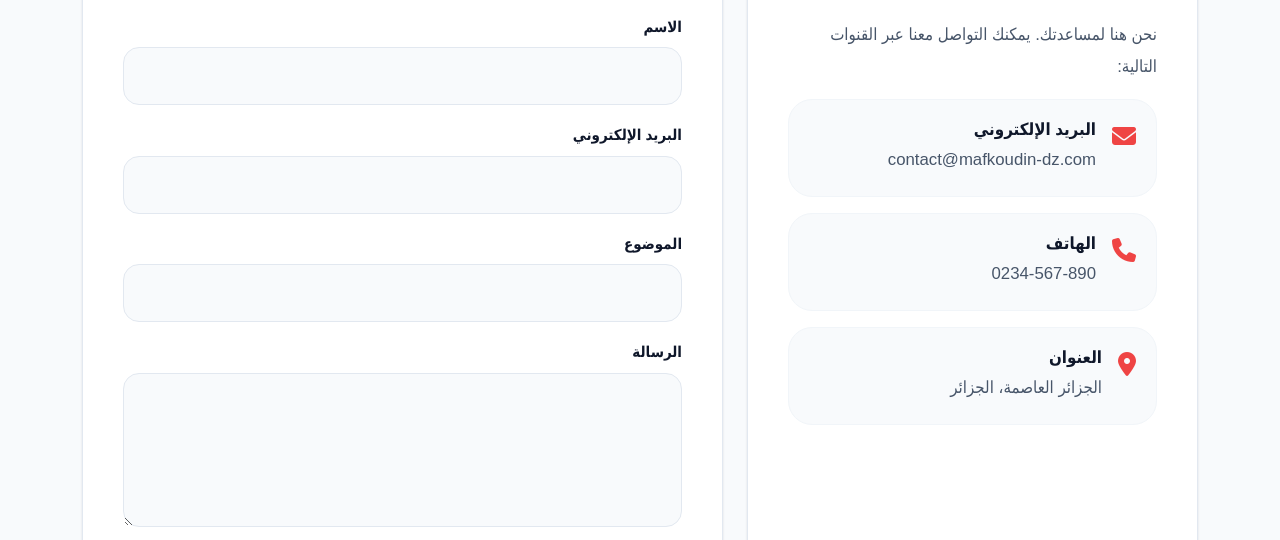
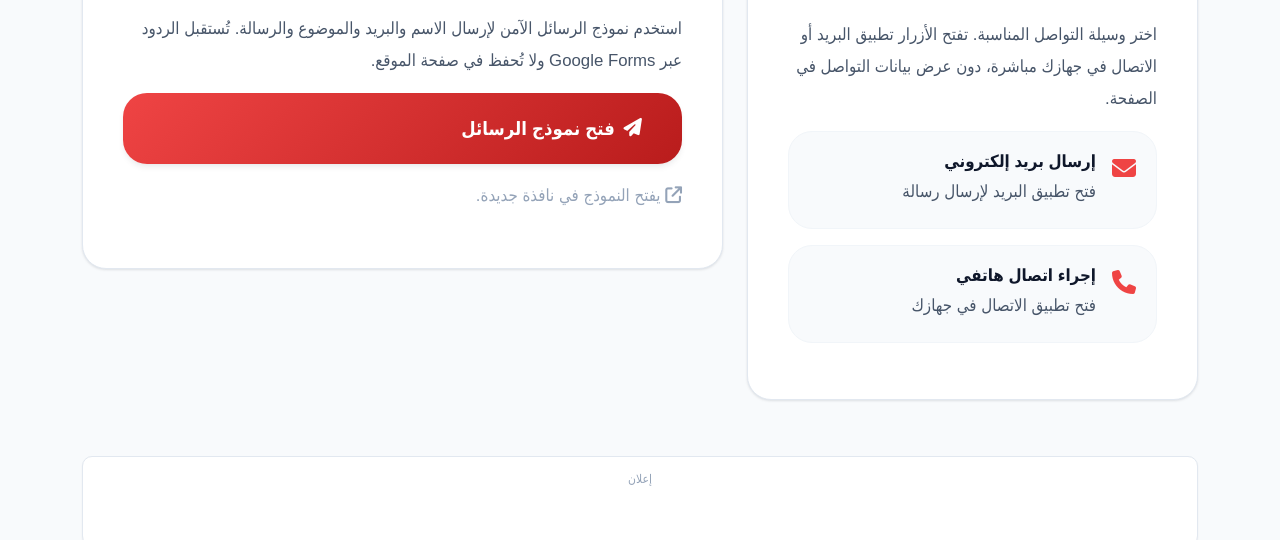
Before and after one commit to imadtbn/mafkoudin.dz, a plain HTML site: page pages/contact.html in a window 1280 px wide. Shown: the part 247-787 px from the top of the page. Drawn offline with nearby package versions, Linux system fonts and the light colour scheme.

Commit message:
Improve contact actions and connect message form

```diff
--- a/css/style.css
+++ b/css/style.css
@@ -1761,6 +1761,36 @@ button {
 .contact-info-item p {
   margin-bottom: 0;
   color: var(--text-secondary);
+}
+
+.contact-action-button {
+  width: 100%;
+  color: inherit;
+  cursor: pointer;
+  font: inherit;
+  text-align: right;
+}
+
+.contact-action-button span { flex: 1; }
+
+.contact-action-arrow {
+  margin-right: auto;
+  margin-left: 0;
+  opacity: .75;
+}
+
+.contact-action-button:focus-visible,
+.contact-form-launch:focus-visible {
+  outline: 3px solid var(--primary-300);
+  outline-offset: 3px;
+}
+
+.contact-form-launch { display: inline-flex; align-items: center; gap: .55rem; }
+
+.contact-form-note {
+  margin-top: var(--space-4);
+  color: var(--text-tertiary) !important;
+  font-size: .9rem;
 }
 
 /* ============================================
--- a/pages/contact.html
+++ b/pages/contact.html
@@ -48,22 +48,17 @@
       <div class="col-lg-5 mb-4">
         <div class="content-card h-100">
           <h1>اتصل بنا</h1>
-          <p>نحن هنا لمساعدتك. يمكنك التواصل معنا عبر القنوات التالية:</p>
-          <div class="contact-info-item"><i class="fas fa-envelope"></i><div><h4>البريد الإلكتروني</h4><p>contact@mafkoudin-dz.com</p></div></div>
-          <div class="contact-info-item"><i class="fas fa-phone"></i><div><h4>الهاتف</h4><p>0234-567-890</p></div></div>
-          <div class="contact-info-item"><i class="fas fa-map-marker-alt"></i><div><h4>العنوان</h4><p>الجزائر العاصمة، الجزائر</p></div></div>
+          <p>اختر وسيلة التواصل المناسبة. تفتح الأزرار تطبيق البريد أو الاتصال في جهازك مباشرة، دون عرض بيانات التواصل في الصفحة.</p>
+          <button type="button" class="contact-info-item contact-action-button" id="emailAction" aria-label="إرسال بريد إلكتروني"><i class="fas fa-envelope"></i><span><h4>إرسال بريد إلكتروني</h4><p>فتح تطبيق البريد لإرسال رسالة</p></span><i class="fas fa-arrow-up-left-from-circle contact-action-arrow" aria-hidden="true"></i></button>
+          <button type="button" class="contact-info-item contact-action-button" id="phoneAction" aria-label="إجراء اتصال هاتفي"><i class="fas fa-phone"></i><span><h4>إجراء اتصال هاتفي</h4><p>فتح تطبيق الاتصال في جهازك</p></span><i class="fas fa-arrow-up-left-from-circle contact-action-arrow" aria-hidden="true"></i></button>
         </div>
       </div>
       <div class="col-lg-7">
         <div class="content-card">
           <h2>أرسل رسالة</h2>
-          <form>
-            <div class="mb-3"><label class="form-label">الاسم</label><input type="text" class="form-control" required></div>
-            <div class="mb-3"><label class="form-label">البريد الإلكتروني</label><input type="email" class="form-control" required></div>
-            <div class="mb-3"><label class="form-label">الموضوع</label><input type="text" class="form-control" required></div>
-            <div class="mb-3"><label class="form-label">الرسالة</label><textarea class="form-control" rows="5" required></textarea></div>
-            <button type="submit" class="btn-submit">إرسال</button>
-          </form>
+          <p>استخدم نموذج الرسائل الآمن لإرسال الاسم والبريد والموضوع والرسالة. تُستقبل الردود عبر Google Forms ولا تُحفظ في صفحة الموقع.</p>
+          <button type="button" class="btn-submit contact-form-launch" id="messageFormAction"><i class="fas fa-paper-plane" aria-hidden="true"></i> فتح نموذج الرسائل</button>
+          <p class="contact-form-note"><i class="fas fa-arrow-up-right-from-square" aria-hidden="true"></i> يفتح النموذج في نافذة جديدة.</p>
         </div>
       </div>
     </div>
@@ -124,5 +119,23 @@
     </div>
   </footer>
   <script src="https://cdn.jsdelivr.net/npm/bootstrap@5.3.2/dist/js/bootstrap.bundle.min.js"></script>
+  <script>
+    (() => {
+      const decode = (value) => window.atob(value);
+      const email = decode('dGFiYW5paW1hZGVkZGluZUBnbWFpbC5jb20=');
+      const phone = decode('MDY5Nzc0MzcyMQ==');
+      const messageFormUrl = 'https://docs.google.com/forms/d/e/1FAIpQLSfLQSiqJkPQ1waYeRMVmx2S0KJRAtpROoGMYnGurCBkt0Ottw/viewform';
+
+      document.getElementById('emailAction')?.addEventListener('click', () => {
+        window.location.href = `mailto:${email}?subject=${encodeURIComponent('رسالة من موقع مفقودين الجزائر')}`;
+      });
+      document.getElementById('phoneAction')?.addEventListener('click', () => {
+        window.location.href = `tel:${phone}`;
+      });
+      document.getElementById('messageFormAction')?.addEventListener('click', () => {
+        window.open(messageFormUrl, '_blank', 'noopener,noreferrer');
+      });
+    })();
+  </script>
 </body>
 </html>
```
Also changed, not shown: tests/tag-centralizer.test.js (+10 -0 lines).
